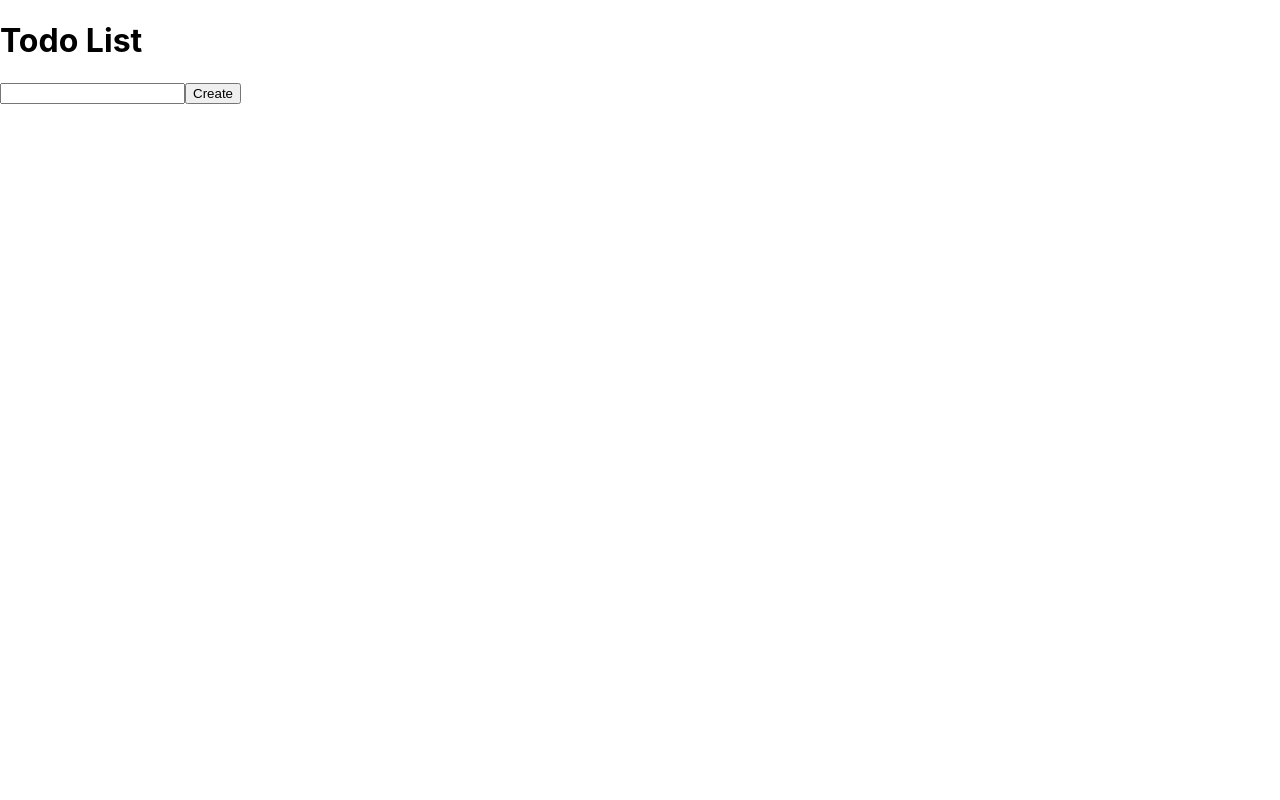
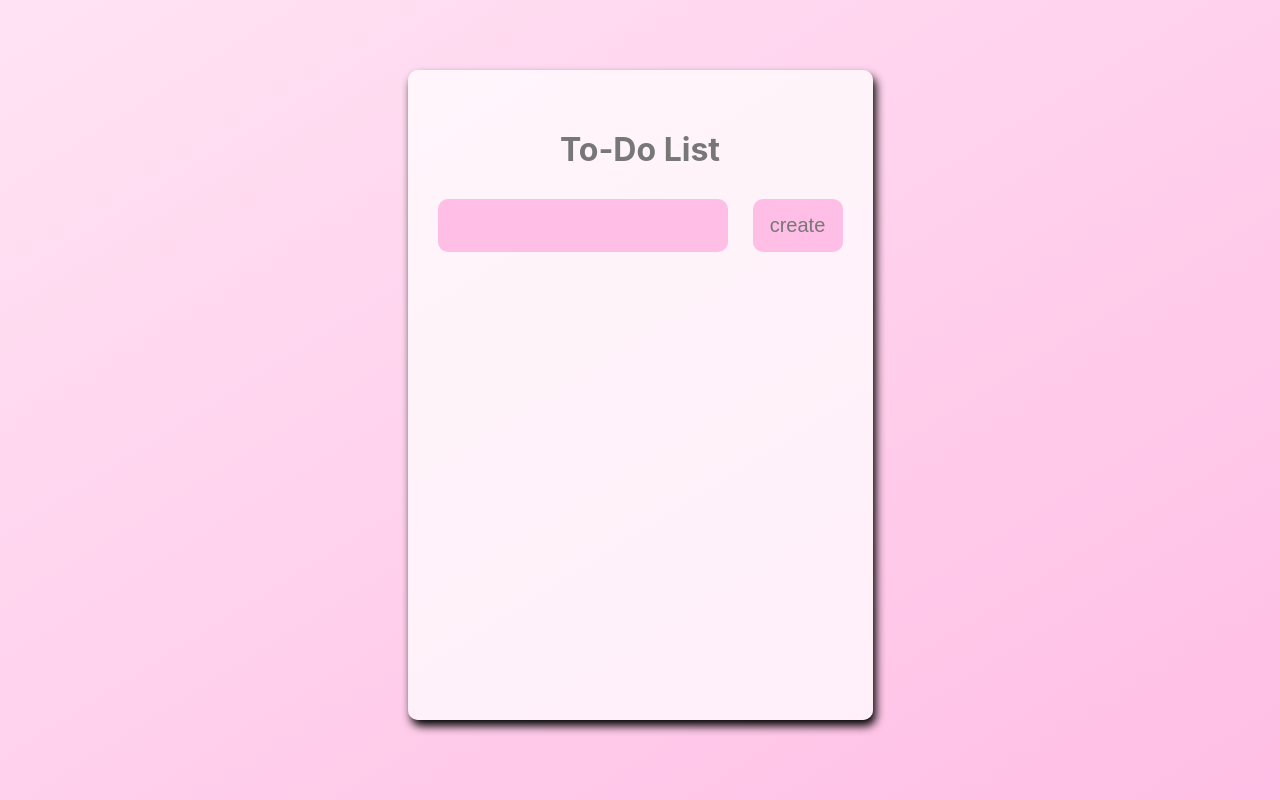
Before and after one commit to npark11/react-app, a React (Create React App) app: page / in a window 1280 px wide. Built offline with nearby package versions, Linux system fonts and the light colour scheme.

Commit message:
implemented UI

```diff
--- a/src/App.css
+++ b/src/App.css
@@ -1,38 +1,87 @@
-.App {
-  text-align: center;
+* {
+  margin: 0;
+  padding: 0;
 }
 
-.App-logo {
-  height: 40vmin;
-  pointer-events: none;
+.container {
+  background: linear-gradient(to right bottom, #ffe3f4, #ffbee5);
+  width: 100%;
+  min-height: 100vh;
+  display: flex;
+  justify-content: center;
+  align-items: center;
 }
 
-@media (prefers-reduced-motion: no-preference) {
-  .App-logo {
-    animation: App-logo-spin infinite 20s linear;
-  }
+.app-wrapper {
+  background-color: #ffffffba;
+  min-width: 450px;
+  min-height: 650px;
+  padding: 30px;
+  box-sizing: border-box;
+  border-radius: 10px;
+  box-shadow: 3px 6px 10px #000;
+  margin-bottom: 10px;
 }
 
-.App-header {
-  background-color: #282c34;
-  min-height: 100vh;
-  display: flex;
-  flex-direction: column;
-  align-items: center;
-  justify-content: center;
-  font-size: calc(10px + 2vmin);
-  color: white;
+.header h1 {
+  color: #777;
+  text-align: center;
+  margin: 30px 0;
 }
 
-.App-link {
-  color: #61dafb;
+.task-input {
+  outline: none;
+  width: 260px;
+  padding: 15px;
+  margin-right: 25px;
+  font-size: 20px;
+  color: #555;
+  background-color: #ffbee5;
+  border: none;
+  border-radius: 10px;
 }
 
-@keyframes App-logo-spin {
-  from {
-    transform: rotate(0deg);
-  }
-  to {
-    transform: rotate(360deg);
-  }
+.button-add {
+  width: 90px;
+  padding: 15px 15px;
+  font-size: 20px;
+  border-radius: 10px;
+  border: none;
+  background-color: #ffbee5;
+  cursor: pointer;
+  color: #777;
 }
+
+.list-item {
+  display: flex;
+  margin: 20px 0;
+  border: 2px solid #ffbee5;
+  border-radius: 10px;
+  color: #777;
+  padding: 10px;
+  max-height: 30px;
+  justify-content: space-around;
+}
+
+.button-complete,
+.button-delete {
+  border: 1px solid #aaa;
+  border-radius: 5px;
+  padding: 5px;
+  outline: none;
+  cursor: pointer;
+  color: #777;
+  background-color: transparent;
+  margin: 5px;
+}
+
+.complete {
+  text-decoration-style: solid;
+  text-decoration-line: line-through;
+  opacity: 0.7;
+}
+
+input:focus,
+button:focus {
+  outline: none;
+}
--- a/src/App.tsx
+++ b/src/App.tsx
@@ -15,10 +15,10 @@ function App() {
   });
 
   return (
-    <div>
-      <div>
-        <div>
-          <h1>{`Todo List`}</h1>
+    <div className="container">
+      <div className="app-wrapper">
+        <div className="header">
+          <h1>{`To-Do List`}</h1>
         </div>
         <InsertItem items={items} setItems={setItems} />
         <ItemList items={items} setItems={setItems} />
--- a/src/components/InsertItem.tsx
+++ b/src/components/InsertItem.tsx
@@ -23,8 +23,13 @@ const InsertItem = ({ items, setItems }: Props) => {
 
   return (
     <>
-      <input type="text" value={itemName} onChange={changeItemName} />
-      <button onClick={clickButton}>{`Create`}</button>
+      <input
+        className="task-input"
+        type="text"
+        value={itemName}
+        onChange={changeItemName}
+      />
+      <button className="button-add" onClick={clickButton}>{`create`}</button>
     </>
   );
 };
--- a/src/components/ItemList.tsx
+++ b/src/components/ItemList.tsx
@@ -25,11 +25,20 @@ const ItemList = ({ items, setItems }: Props) => {
     <ul>
       {items.map((data: Item) => {
         return (
-          <li key={data.itemId}>
+          <li
+            className={`list-item ${data.clear ? "complete" : ""}`}
+            key={data.itemId}
+          >
             <p>{data.itemName}</p>
             <div>
-              <button onClick={() => clickDelete(data)}>{`Delete`}</button>
-              <button onClick={() => clickComplete(data)}>{`Complete`}</button>
+              <button
+                className="button-delete"
+                onClick={() => clickDelete(data)}
+              >{`Delete`}</button>
+              <button
+                className="button-complete"
+                onClick={() => clickComplete(data)}
+              >{`Complete`}</button>
             </div>
           </li>
         );
```
